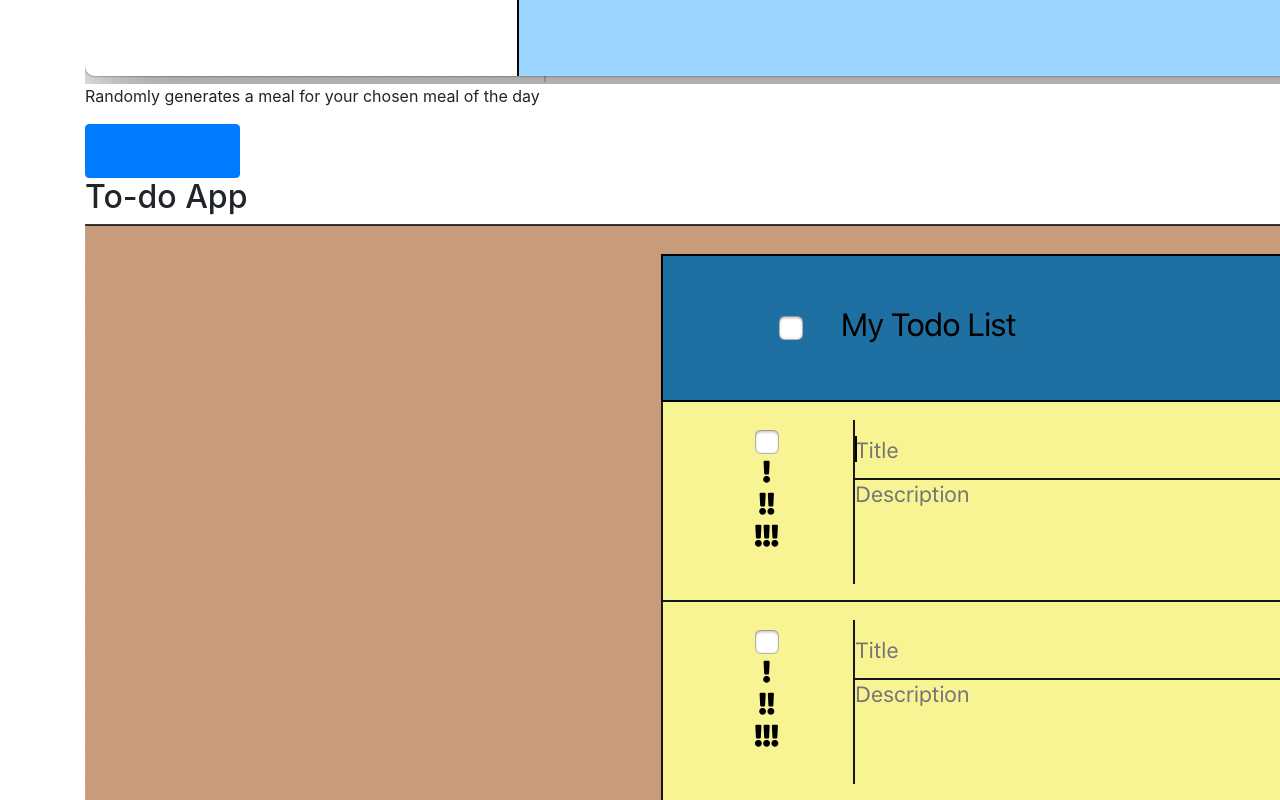
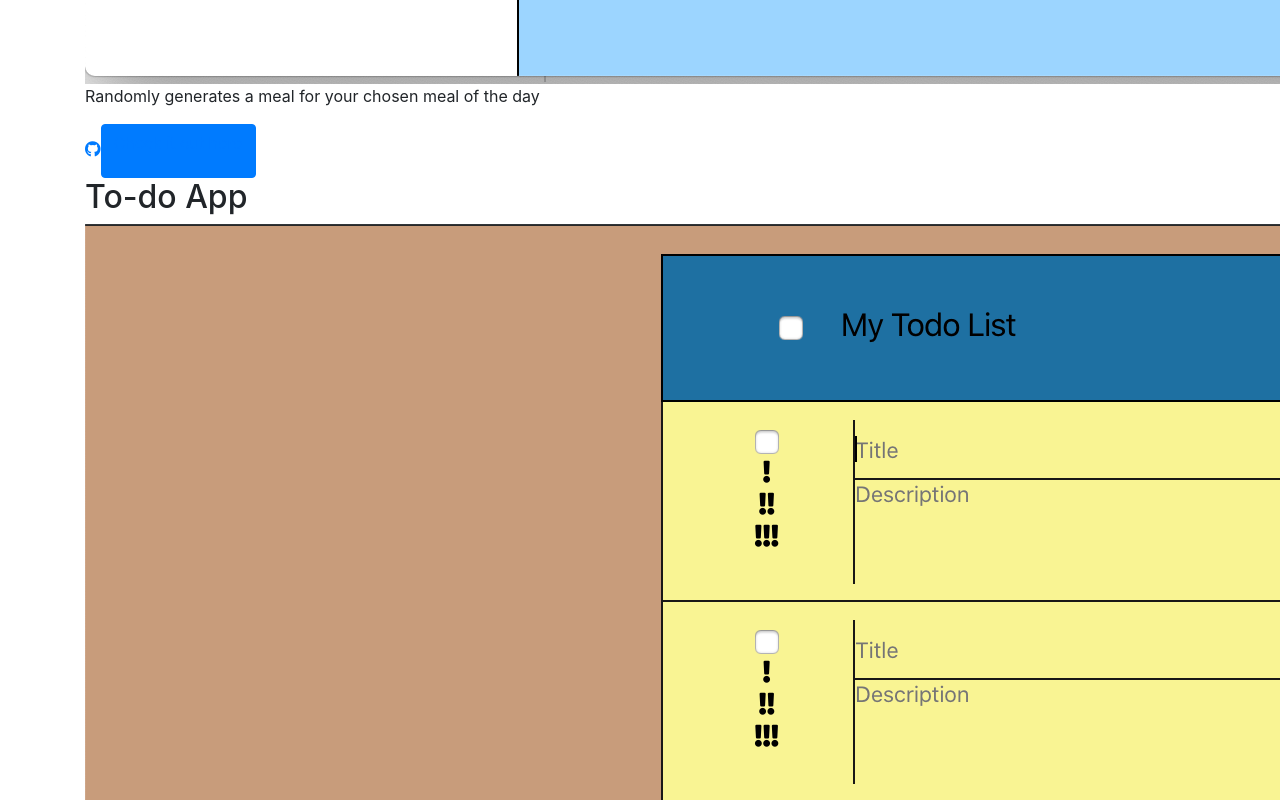
Before and after one commit to SeanP1tt/seanp1tt.github.io, a React app: page / in a window 1280 px wide. Shown: the part 2280-3080 px from the top of the page. Built offline with nearby package versions, Linux system fonts and the light colour scheme.

Commit message:
added github links

```diff
--- a/src/App.js
+++ b/src/App.js
@@ -21,9 +21,9 @@ class App extends Component {
           {name:'Python', value: 75, id: 'color5'}
         ],
         projects: [
-            {name: 'Recipe App', img: 'imgs/mealapp.png', description: 'Randomly generates a meal for your chosen meal of the day', link: 'https://meal-generator.herokuapp.com/' },
-            {name: 'To-do App', img: 'imgs/todo.png', description: 'A To-do list app w/ changeable themes', link: 'https://todo-sp.herokuapp.com/' },
-            {name: 'Gregory', img: 'imgs/Gregory+Get+Started.png', description: 'A GRE test prep chatbot', link: 'https://www.gregory.education/' }
+            {name: 'Recipe App', img: 'imgs/mealapp.png', description: 'Randomly generates a meal for your chosen meal of the day', link: 'https://meal-generator.herokuapp.com/', gh: 'https://github.com/SeanP1tt/meal-generator' },
+            {name: 'To-do App', img: 'imgs/todo.png', description: 'A To-do list app w/ changeable themes', link: 'https://todo-sp.herokuapp.com/', gh:'https://github.com/SeanP1tt/Todo' },
+            {name: 'Gregory', img: 'imgs/Gregory+Get+Started.png', description: 'A GRE test prep chatbot', link: 'https://www.gregory.education/'}
           ],
           navScrolled: false
     };
--- a/src/components/Projects.js
+++ b/src/components/Projects.js
@@ -14,6 +14,7 @@ function Projects(props){
         <h2>{project.name}</h2>
         <img src={project.img}/>
         <p> {project.description}</p>
+        {project.gh?<a href={project.gh}><i class="fab fa-github"></i></a>:null}
         <button className='btn btn-primary btn-send-message'> <p><a href={project.link}>Check it out here</a></p> </button>
         </div>
       ))
--- a/src/main.css
+++ b/src/main.css
@@ -394,3 +394,8 @@ form {
   margin: 5% auto;
   color: black;
 }
+
+.fa-github{
+  color: black;
+  width: 100%;
+}
```
Also changed, not shown: 3 other files (tests, documents, lock files or other folders).
